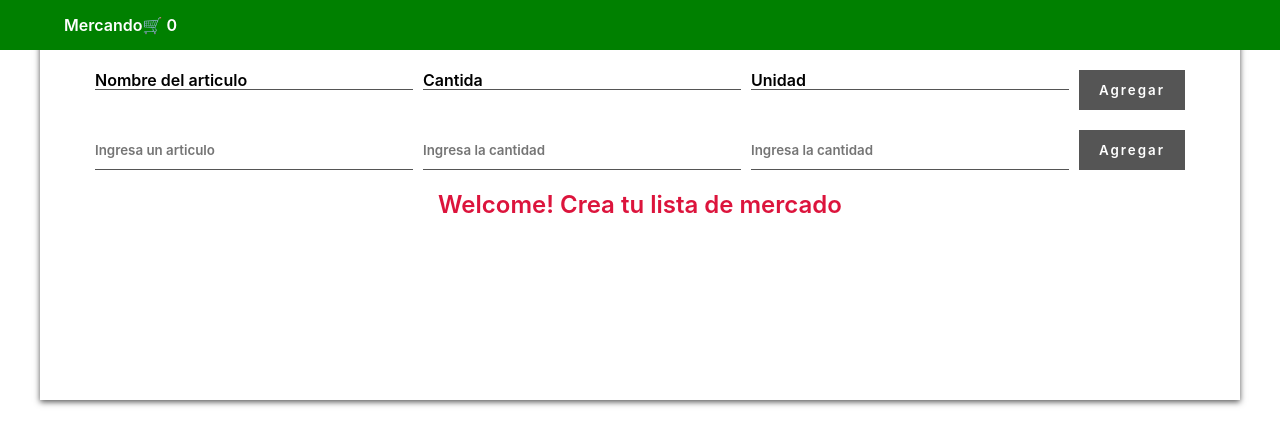
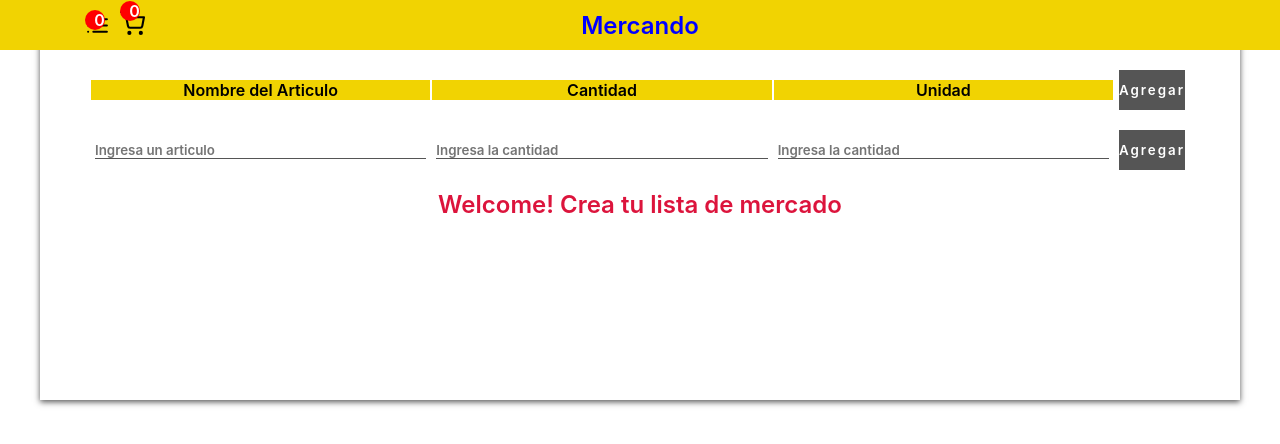
Before and after one commit to jorgevels/Shopping-List, a React (Create React App) app: page / in a window 1280 px wide. Shown: the top 444 px of the page. Built offline with nearby package versions, Linux system fonts and the light colour scheme.

Commit message:
Update in the header

```diff
--- a/package.json
+++ b/package.json
@@ -17,6 +17,7 @@
     "@testing-library/user-event": "^7.2.1",
     "react": "^16.13.1",
     "react-dom": "^16.13.1",
+    "react-icons": "^4.2.0",
     "react-router-dom": "^5.2.0",
     "react-scripts": "3.4.1",
     "styled-components": "^5.3.0"
--- a/src/App.js
+++ b/src/App.js
@@ -2,7 +2,8 @@ import React from "react";
 import FormInput from "./components/Form";
 import List from "./components/List";
 import Footer from "./components/Footer/index";
-import { DataProvider } from "./components/DataProvider";
+import { DataProvider } from "./utils/DataProvider";
+
 import Layout from "./components/Layout";
 
 function App() {
--- a/src/components/Footer/index.js
+++ b/src/components/Footer/index.js
@@ -1,5 +1,6 @@
 import React, { useContext, useState } from "react";
-import { DataContext } from "../DataProvider";
+/* import { DataContext } from "../DataProvider"; */
+import { DataContext } from "../../utils/DataProvider";
 
 export default function Footer() {
   const [checkAll, setCheckAll] = useState(false);
--- a/src/components/Form/index.js
+++ b/src/components/Form/index.js
@@ -1,5 +1,5 @@
 import React, { useState, useContext, useRef, useEffect } from "react";
-import { DataContext } from "../DataProvider";
+import { DataContext } from "../../utils/DataProvider";
 
 export default function FormInput() {
   const [list, setList] = useContext(DataContext);
@@ -33,13 +33,26 @@ export default function FormInput() {
   return (
     <>
       <form>
-        <label>Nombre del articulo</label>
+        {/* <label>Nombre del articulo</label>
         <label>Cantida</label>
-        <label>Unidad</label>
+        <label>Unidad</label> */}
+        <div className="table-row">
+          <div className="item">
+            <div className="idName">Nombre del Articulo</div>
+          </div>
+          <div className="item">
+            <div className="idCant">Cantidad</div>
+          </div>
+          <div className="item">
+            <div className="idUnid">Unidad</div>
+          </div>
+        </div>
+
         <button type="submit">Agregar</button>
       </form>
 
       <form autoComplete="off" onSubmit={addTodo}>
+        <div className="table-artiulos">
           <input
             type="text"
             name="articulo"
@@ -70,6 +83,7 @@ export default function FormInput() {
             value={unidadName}
             onChange={(e) => setUnidadName(e.target.value.toLowerCase())}
           />
+        </div>
 
         <button type="submit">Agregar</button>
       </form>
--- a/src/components/Header/index.js
+++ b/src/components/Header/index.js
@@ -1,30 +1,45 @@
 import React, { useContext, useState } from "react";
 import { Link } from "react-router-dom";
-import { StyledHeader } from "./styles";
-import { DataContext } from "../DataProvider";
+import { StyledHeader, Header_icons } from "./styles";
+import { DataContext } from "../../utils/DataProvider";
+import { FiList, FiShoppingCart } from "react-icons/fi";
 
 const LOGO =
   "https://res.cloudinary.com/imagesfull/image/upload/v1612992976/like/Imagen12_2_nztytc.png";
+
+const SIZE = "25px";
 
 function Header() {
   const [todos] = useContext(DataContext);
 
   const newTodosComplete = () => {
-    return todos.filter((todo) => todo.complete === false);
+    return todos.filter((todo) => todo.complete === true);
+  };
+
+  const Cantidad = () => {
+    return todos.filter((todo) => todo);
   };
 
   return (
-    <StyledHeader>
-      <p>Mercando</p>
-      {/*  <img className="logo" src={LOGO} alt="Finca Logo" /> */}
-      {/* <Link to="/">
+    <>
+      <StyledHeader>
+        {/*  <img className="logo" src={LOGO} alt="Finca Logo" /> */}
+        {/* <Link to="/">
         </Link> */}
-      {/* <p>
-          <span>Finca</span>
-          App
+        {/* <p>
+          <span>Finca</span>0
         </p> */}
-      <p>🛒 {newTodosComplete().length}</p>
-    </StyledHeader>
+        <Header_icons>
+          <p>{Cantidad().length}</p>
+          <FiList size={SIZE} />
+          <div>
+            <p> {newTodosComplete().length}</p>
+            <FiShoppingCart size={SIZE} />
+          </div>
+        </Header_icons>
+        <h2>Mercando</h2>
+      </StyledHeader>
+    </>
   );
 }
 
--- a/src/components/Header/styles.js
+++ b/src/components/Header/styles.js
@@ -4,31 +4,61 @@ import { colors } from "../../GlobalStyle";
 const StyledHeader = styled.header`
   width: 100%;
   height: 50px;
-  display: flex;
+  display: grid;
+  ${"" /* margin: 11px 0px 0px 0px; */}
+  grid-template-columns: 1fr minmax(160px, 1fr) minmax(40px, 1fr);
   align-items: center;
+  text-align: center;
+  ${"" /*  justify-content: center; */}
   position: fixed;
-  padding-inline-start: 5%;
+  ${"" /* padding-inline-start: 5%; */}
   ${"" /*  background: ${colors.darkBlue}; */}
-  background: green;
-  h1 {
-    text-alingn: center;
+  background: #f1d302;
+
+  h2 {
+    text-align: center;
+    color: blue;
+    ${"" /* margin-left: 40%; */}
   }
 
-  a {
+  ${
+    "" /* a {
     text-decoration: none;
+  } */
   }
-  p {
+  ${
+    "" /* p {
     color: white;
-    justify-contend: center;
-
-    align-items: center;
+    padding-left:auto;
+    padding-rigth: auto;
+    text-align: center;
     margin: 0;
-    padding: 0;
 
     span {
       font-weight: bold;
     }
+  } */
+  }
+`;
+const Header_icons = styled.div`
+  display: flex;
+  align-items: center;
+  padding-inline-start: 20%;
+  & p {
+    color: white;
+    margin-top: -10px;
+    padding-left: 9px;
+    position: absolute;
+    background-color: red;
+    border-radius: 100px;
+    justify-content: center;
+    text-align: center;
+  }
+  & div {
+    margin: 0 0 0 10px;
+    padding: 0;
+    ${"" /* margin: 0; */}
   }
 `;
 
-export { StyledHeader };
+export { StyledHeader, Header_icons };
--- a/src/components/List/index.js
+++ b/src/components/List/index.js
@@ -1,6 +1,7 @@
 import React, { useContext } from "react";
 import ListItem from "../ListItem";
-import { DataContext } from "../DataProvider";
+/* import { DataContext } from "../DataProvider"; */
+import { DataContext } from "../../utils/DataProvider";
 
 export default function List() {
   const [list, setList] = useContext(DataContext);
--- a/src/index.css
+++ b/src/index.css
@@ -29,19 +29,55 @@ h1{
   font-weight: 900;
   color: #666;
 }
-label {
+
+.table-row {
+  display: grid;
+  margin: 11px 0px 0px 0px;
+  grid-template-columns: 1fr minmax(160px, 1fr)   minmax(40px, 1fr);
+  font-weight: 700;
+  color: black;
+  align-content: center;
+  padding: 0;
+  width: 100%;
+  /* height: 20px; */
+  margin: 20px 0;
+}
+
+.item {
+  background: #f1d302;
+  border: 0.5px solid white;
+  text-align-last: center;
+}
+
+.table-artiulos {
+  display: grid;
+  margin: 11px 0px 0px 0px;
+  grid-template-columns: 1fr minmax(160px, 1fr)   minmax(40px, 1fr);
+  font-weight: 700;
+  color: black;
+  align-content: center;
+  padding: 0;
+  width: 100%;
+  /* height: 20px; */
+  margin: 20px 0;
+
+
+
+}
+
+/* label {
   width: 100%;
   height: 20px;
   margin: 20px 0;
-
   display: flex;
-}
+} */
 form label,
 form button {
   flex:3;
   border: none;
   outline: none;
-  border-bottom: 1px solid #555;
+  border-bottom: 1px solid red;
+  background-color: yellow;
   margin: 0 5px;
 
 }
--- a/webpack.config.js
+++ b/webpack.config.js
@@ -28,9 +28,9 @@ module.exports = {
 
     new WebpackPwaManifestPlugin({
       //Le pasamos el objeto de configuracion
-      name: "FincaApp ",
-      shortname: "FincaApp",
-      description: "FincaApp permite gestionar la administracion de tu finca.",
+      name: "MercandoApp ",
+      shortname: "Mercando",
+      description: "Mercando permite crear tus listas de compras.",
       background_color: "#77c043",
       theme_color: "#0D5C63",
 
```
Also changed, not shown: src/index.js (+0 -7 lines), src/utils/DataProvider.js (renamed from src/components/DataProvider.js), 1 other file (tests, documents, lock files or other folders). Lines whose indentation alone changed are shown as unchanged.
